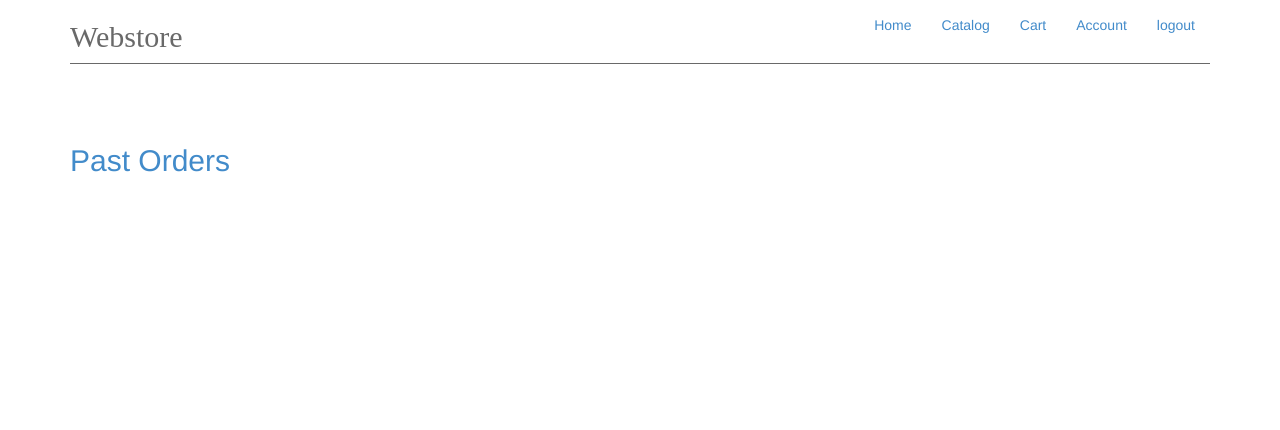
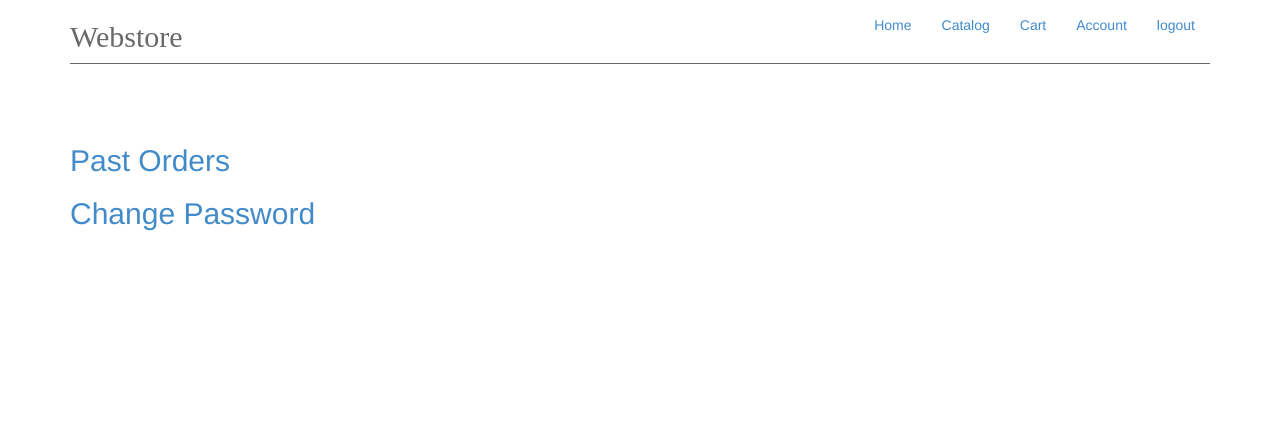
Before and after one commit to goyal1092/webstore, a Flask app: page /user/account in a window 1280 px wide. Shown: the top 430 px of the page. Run offline with Flask 2, Linux system fonts and the light colour scheme; a user stored in the database is signed in.

Commit message:
Users and Admin  change password functionality added.

```diff
--- a/app/templates/admin-panel/admin-base.html
+++ b/app/templates/admin-panel/admin-base.html
@@ -8,4 +8,7 @@
 
     <h2> <a href="{{ url_for('orders') }}">sale list</a> </h2>
 
+    <h2> <a href="{{ url_for('change_admin_password') }}">Change Password</a> </h2>
+
+
 {% endblock %}
--- a/app/templates/user-panel/user_base.html
+++ b/app/templates/user-panel/user_base.html
@@ -3,6 +3,7 @@
 
 
     <h2> <a href="{{ url_for('user_order') }}"> Past Orders</a> </h2>
+    <h2> <a href="{{ url_for('change_user_password') }}"> Change Password</a> </h2>
 
 
 {% endblock %}
--- a/app/views.py
+++ b/app/views.py
@@ -1,6 +1,6 @@
 from app import app, db, shoppingcart
 from flask import render_template, redirect, url_for, flash, make_response, request, session
-from flask.ext.login import login_required, login_user, logout_user
+from flask.ext.login import login_required, login_user, logout_user, current_user
 from models import Admin
 from forms import AdminLoginForm, CategoryForm, ProductForm, SignupForm, UserLoginForm, QuantityForm, UserInfoForm, ChangePasswordForm
 from models import Category, Product, User, Cart, Ordered, OrderId
@@ -53,7 +53,7 @@ def user_signup():
         user = User(email=form.email.data, password=form.password.data, name=form.full_name.data.title())
         db.session.add(user)
         db.session.commit()
-        signup([form.email.data])
+        #signup([form.email.data])
         flash('Thank you for signing up.', 'text-success')
         return redirect(url_for('index'))
     return render_template('signup.html', form=form, count=count, cart_view=True)
@@ -250,6 +250,18 @@ def specific_order(pk):
     ordered_products = Ordered.query.filter_by(order_id=order.order_id)
     return render_template('admin-panel/specific_order.html', order=order,products=ordered_products)
 
+# change password of admin
+@app.route('/user/account/change_password/', methods=['GET','POST'])
+@login_required
+def change_admin_password():
+    form = ChangePasswordForm()
+    if form.validate_on_submit():
+        password = form.password.data
+        current_user.password = current_user.set_password(password)
+        db.session.commit()
+        flash('password changed', 'text-success')
+        return redirect(url_for('admin_base'))
+    return render_template('admin-panel/change_password.html', form=form)
 
 '''User Account'''
 
@@ -311,7 +323,22 @@ def specific_user_order(pk):
         flash('Please Login', 'text-danger')
         return redirect(url_for('index'))
 
-
+#change password
+@app.route('/user/account/change_password/', methods=['GET','POST'])
+def change_user_password():
+    if 'username' in session:
+        form = ChangePasswordForm()
+        if form.validate_on_submit():
+            password = form.password.data
+            user = User.query.filter_by(email=session['username']).first()
+            user.password = user.set_password(password)
+            db.session.commit()
+            flash('password changed', 'text-success')
+            return redirect(url_for('user_base'))
+        return render_template('user-panel/change_password.html', form=form, cart_view=True)
+    else:
+        flash('Please Login', 'text-danger')
+        return redirect(url_for('index'))
 
 '''Checkout'''
 
```
Also changed, not shown: app/templates/admin-panel/change_password.html (added, +31 -0 lines), app/templates/user-panel/change_password.html (added, +30 -0 lines), app.db.
